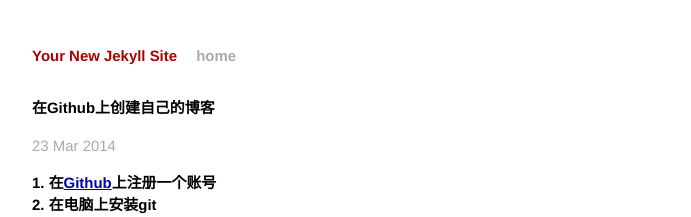
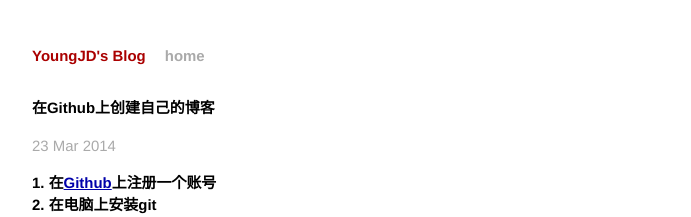
Before and after one commit to Humor-er/yjdblog, a Jekyll site: the page built from _posts/2014-03-23-welcome-to-jekyll.markdown, in a window 1280 px wide. Shown: the top 217 px of the page, without its empty margins (294-985 px from the left). Built offline with Jekyll 4.4.1, drawn with Linux system fonts in a browser that asks for light colours; Markdown is read by kramdown in place of the engine named in the settings.

Commit message:
Update _config.yml

```diff
--- a/_config.yml
+++ b/_config.yml
@@ -1,3 +1,3 @@
-name: Your New Jekyll Site
+name: YoungJD's Blog
 markdown: redcarpet
 pygments: true
```
